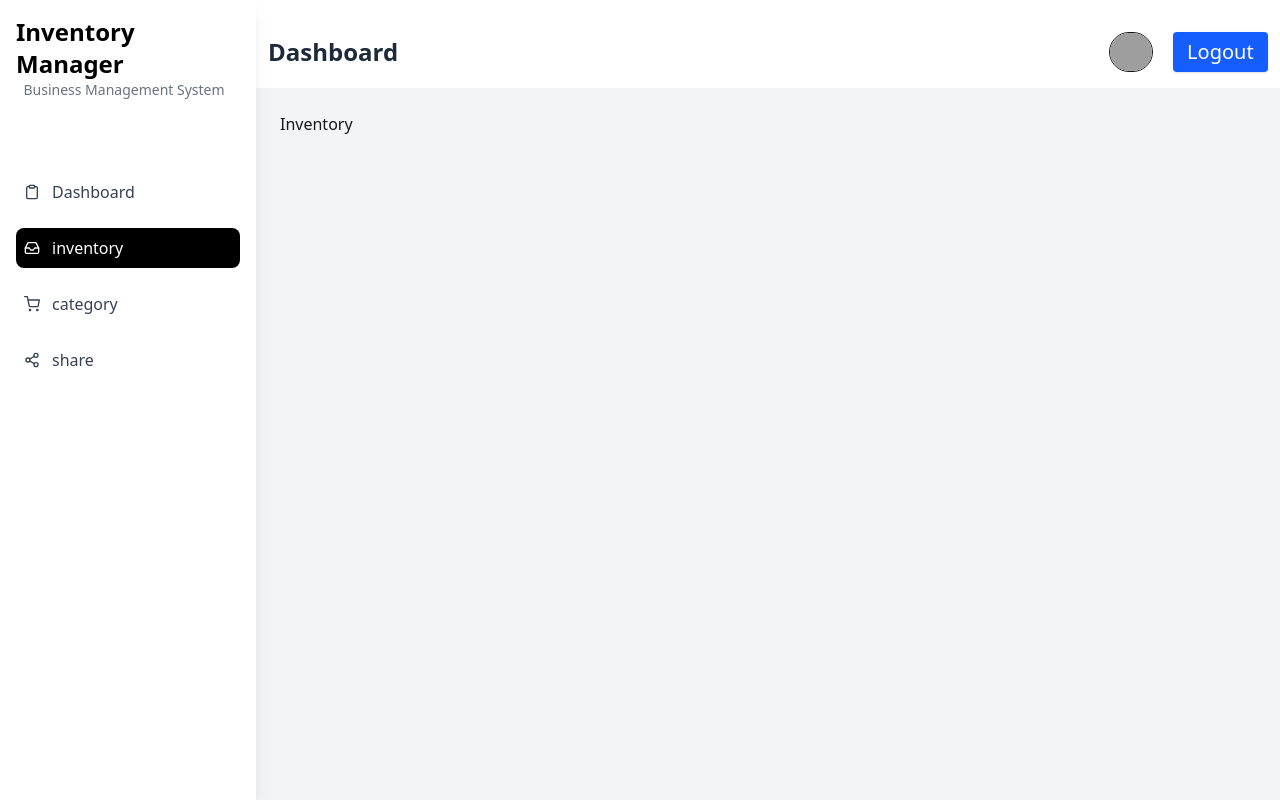
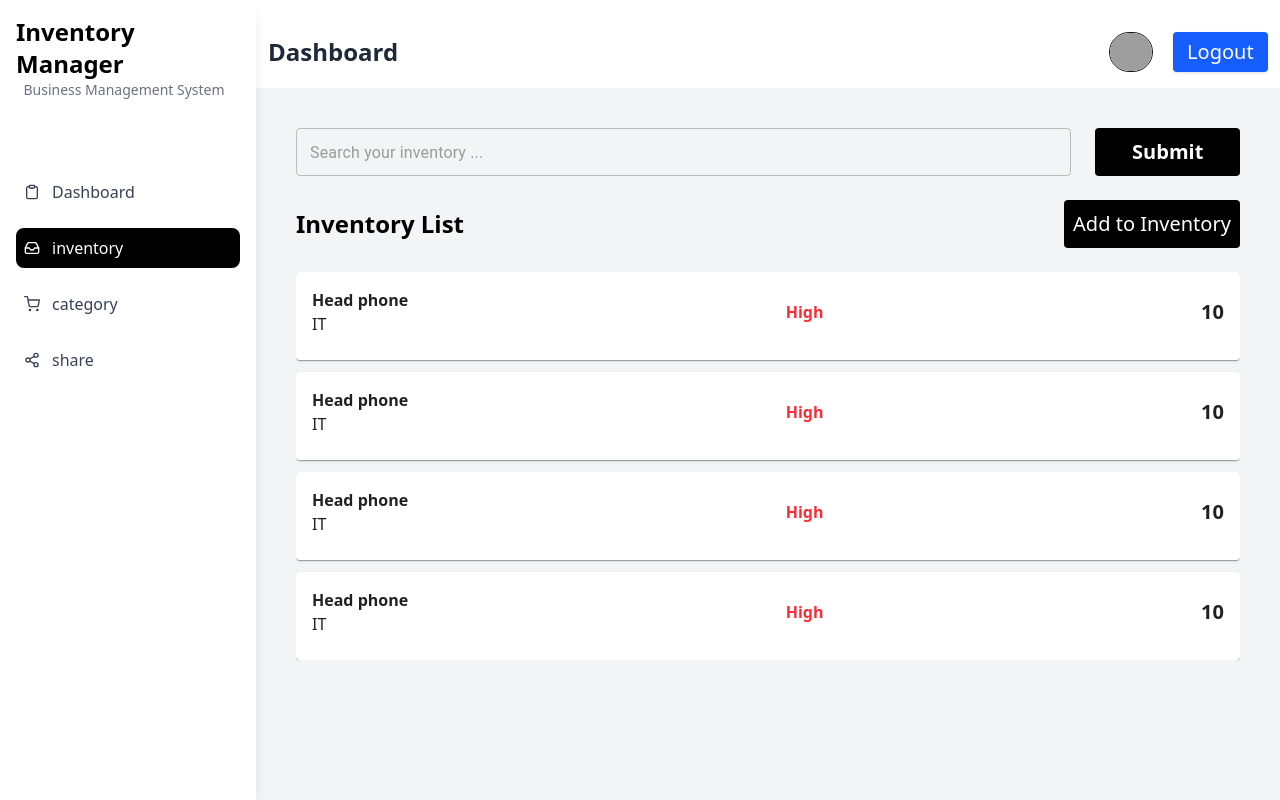
Before and after one commit to SakibFakir69/Dashboard-folder, a React (Vite) app: page /inventory in a window 1280 px wide. Built offline with nearby package versions, Linux system fonts and the light colour scheme; sample sign-in values are in the browser's storage; grey boxes are pictures that could not be loaded.

Commit message:
feat ( modal) add on inventory page

```diff
--- a/package.json
+++ b/package.json
@@ -24,9 +24,11 @@
     "react-hook-form": "^7.66.0",
     "react-hot-toast": "^2.6.0",
     "react-icons": "^5.5.0",
+    "react-modal": "^3.16.3",
     "react-redux": "^9.2.0",
     "react-router": "^7.9.5",
     "react-router-dom": "^7.9.5",
+    "react-select": "^5.10.2",
     "tailwindcss": "^4.1.17"
   },
   "devDependencies": {
--- /dev/null
+++ b/src/components/ui/AddButton.jsx
@@ -0,0 +1,12 @@
+
+
+
+import React from 'react'
+
+function AddButton({title, onClick}) {
+  return (
+    <button onClick={onClick} className='md:h-12 md:w-44 w-36 h-8 rounded md:text-xl bg-black text-white'>{title}</button>
+  )
+}
+
+export default AddButton
--- a/src/components/ui/InventoryCard.jsx
+++ b/src/components/ui/InventoryCard.jsx
@@ -16,10 +16,10 @@ function InventoryCard({name="" , category="", proirity="" , number}) {
             </div>
             <div>
                 {/* gave color based on condition */}
-                <p className={`${proirity==='High' ? "text-red-500 font-bold" : proirity==='low' ? "text-green font-bold" :"text-black font-bold" }`}>{proirity}</p>
+                <p className={`${proirity==='High' ? "text-red-500 md:font-bold" : proirity==='low' ? "text-green md:font-bold" :"text-black md:font-bold" }`}>{proirity}</p>
             </div>
             <div>
-                <p className='font-semibold text-xl'>{number}</p>
+                <p className='md:font-semibold md:text-xl'>{number}</p>
             </div>
 
 
--- /dev/null
+++ b/src/components/ui/SearchButton.jsx
@@ -0,0 +1,12 @@
+
+
+
+import React from 'react'
+
+function SearchButton({title, onClick}) {
+  return (
+    <button onClick={onclick} className='h-12 rounded bg-black text-white w-44 md:text-xl md:font-semibold'>{title}</button>
+  )
+}
+
+export default SearchButton
--- /dev/null
+++ b/src/constant/priority.js
@@ -0,0 +1,5 @@
+export const priorityOptions = [
+  { value: "High", label: "High" },
+  { value: "Medium", label: "Medium" },
+  { value: "Low", label: "Low" },
+];
--- a/src/index.css
+++ b/src/index.css
@@ -11,3 +11,16 @@
 .less-color{
     color: FF8682;
 }
+
+.react-select__control {
+  @apply bg-gray-800 text-white border-gray-600;
+}
+.react-select__menu {
+  @apply bg-gray-800 text-white;
+}
+.react-select__option {
+  @apply bg-gray-800 text-white hover:bg-blue-600;
+}
+.react-select__single-value {
+  @apply text-white;
+}
--- a/src/page/dashboard/inventory/Inventory.jsx
+++ b/src/page/dashboard/inventory/Inventory.jsx
@@ -1,11 +1,184 @@
+import React, { useState } from "react";
+import { TextField, Button } from "@mui/material";
+import InventoryCard from "../../../components/ui/InventoryCard";
+import Modal from "react-modal";
+import { customStyles } from "../../../style/modal";
+import { priorityOptions } from "../../../constant/priority";
+import Select from "react-select";
+import { useForm, Controller } from "react-hook-form";
+import SearchButton from "../../../components/ui/SearchButton";
+import AddButton from "../../../components/ui/AddButton";
+
+function Inventory() {
+  const [modalIsOpen, setIsOpen] = useState(false);
 
 
-import React from 'react'
+  const categoryOptions = [
+    { value: "IT", label: "IT" },
+    { value: "Electronics", label: "Electronics" },
+    { value: "Furniture", label: "Furniture" },
+    { value: "Stationery", label: "Stationery" },
+    { value: "Miscellaneous", label: "Miscellaneous" },
+  ];
 
-function Inventory() {
+  const { register, handleSubmit, control, reset } = useForm({
+    defaultValues: {
+      name: "",
+      number: "",
+      priority: null,
+      category: null,
+    },
+  });
+
+  const openModal = () => setIsOpen(true);
+  const closeModal = () => setIsOpen(false);
+
+  const onSubmit = (data) => {
+    const newItem = {
+      name: data.name,
+      number: data.number,
+      priority: data.priority.value,
+      category: data.category.value,
+    };
+
+    console.log(newItem);
+
+    reset();
+    closeModal();
+  };
+
+  const selectStyles = {
+    control: (provided, state) => ({
+      ...provided,
+      backgroundColor: "#f3f4f6", // same as MUI TextField
+      borderColor: state.isFocused ? "#3b82f6" : "#d1d5db",
+      borderRadius: 4,
+      minHeight: "48px",
+      boxShadow: state.isFocused ? "0 0 0 2px #3b82f6" : "none",
+      "&:hover": { borderColor: "#3b82f6" },
+    }),
+    menu: (provided) => ({
+      ...provided,
+      backgroundColor: "#f3f4f6",
+    }),
+    option: (provided, state) => ({
+      ...provided,
+      backgroundColor: state.isFocused ? "#3b82f6" : "#f3f4f6",
+      color: state.isFocused ? "#fff" : "#111827",
+    }),
+    singleValue: (provided) => ({
+      ...provided,
+      color: "#111827",
+    }),
+  };
+
   return (
-    <div>Inventory</div>
-  )
+    <div className="p-4">
+      {/* Search */}
+      <section className="flex gap-x-6 mb-6">
+        <TextField
+          placeholder="Search your inventory ..."
+          sx={{ width: "100%", "& .MuiInputBase-root": { height: "48px" } }}
+        />
+        <SearchButton onClick={() => {}} title="Submit" />
+      </section>
+
+      {/* Add Inventory */}
+      <section className="flex justify-between items-center mb-6">
+        <h3 className="font-bold md:text-2xl text-black">Inventory List</h3>
+        <AddButton onClick={openModal} title="Add to Inventory" />
+      </section>
+
+      {/* Modal */}
+      <Modal
+        isOpen={modalIsOpen}
+        onRequestClose={closeModal}
+        style={customStyles}
+        contentLabel="Add Inventory Modal"
+      >
+        <div className="flex justify-between items-center mb-4">
+          <h2 className="text-xl font-bold text-black">
+            Add item to your inventory
+          </h2>
+        </div>
+
+        <form
+          className="flex flex-col gap-4"
+          onSubmit={handleSubmit(onSubmit)}
+        >
+          <TextField
+            label="Item Name"
+            {...register("name", { required: true })}
+            fullWidth
+          />
+
+          <TextField
+            label="Number"
+            type="number"
+            {...register("number", { required: true })}
+            fullWidth
+          />
+
+          {/* Priority */}
+          <Controller
+            name="priority"
+            control={control}
+            rules={{ required: true }}
+            render={({ field }) => (
+              <Select
+                {...field}
+                options={priorityOptions}
+                placeholder="Select Priority"
+                onChange={(val) => field.onChange(val)}
+                value={field.value}
+                styles={selectStyles}
+              />
+            )}
+          />
+
+          {/* Category */}
+          <Controller
+            name="category"
+            control={control}
+            rules={{ required: true }}
+            render={({ field }) => (
+              <Select
+                {...field}
+                options={categoryOptions}
+                placeholder="Select Category"
+                onChange={(val) => field.onChange(val)}
+                value={field.value}
+                styles={selectStyles}
+              />
+            )}
+          />
+
+          <div className="flex justify-center gap-x-10 mt-2">
+            <Button type="submit" variant="contained" color="primary">
+              Add Item
+            </Button>
+
+            <Button variant="contained" color="warning" onClick={closeModal}>
+              Cancel
+            </Button>
+          </div>
+        </form>
+      </Modal>
+
+      {/* Inventory items */}
+      <section className="flex flex-col gap-y-3 overflow-y-auto max-h-[400px] mt-6">
+        { Array.from({ length: 4 }).map((_, idx) => (
+              <InventoryCard
+                key={idx}
+                name="Head phone"
+                category="IT"
+                proirity="High"
+                number="10"
+              />
+            ))}
+      </section>
+    </div>
+  );
 }
 
-export default Inventory
+export default Inventory;
--- /dev/null
+++ b/src/style/modal.js
@@ -0,0 +1,45 @@
+export const customStyles = {
+  content: {
+    top: '50%',
+    left: '50%',
+    right: 'auto',
+    bottom: 'auto',
+    marginRight: '-50%',
+    transform: 'translate(-50%, -50%)',
+    width: '50%',
+    maxWidth: '95%',
+    minWidth: '300px',
+    padding: '20px',
+    borderRadius: '10px',
+    boxShadow: '0 5px 20px rgba(0,0,0,0.3)',
+  },
+};
+
+
+
+export const selectStyles = {
+  control: (provided, state) => ({
+    ...provided,
+    backgroundColor: "#f3f4f6", // same as MUI input background
+    borderColor: state.isFocused ? "#3b82f6" : "#d1d5db", // like TextField border
+    borderRadius: 4,
+    minHeight: "48px",
+    color: "#111827",
+    boxShadow: state.isFocused ? "0 0 0 2px #3b82f6" : "none",
+    "&:hover": { borderColor: "#3b82f6" },
+  }),
+  menu: (provided) => ({
+    ...provided,
+    backgroundColor: "#f3f4f6", // match input
+    color: "#111827",
+  }),
+  option: (provided, state) => ({
+    ...provided,
+    backgroundColor: state.isFocused ? "#3b82f6" : "#f3f4f6",
+    color: state.isFocused ? "#fff" : "#111827",
+  }),
+  singleValue: (provided) => ({
+    ...provided,
+    color: "#111827",
+  }),
+};
```
Also changed, not shown: 1 other file (tests, documents, lock files or other folders).
